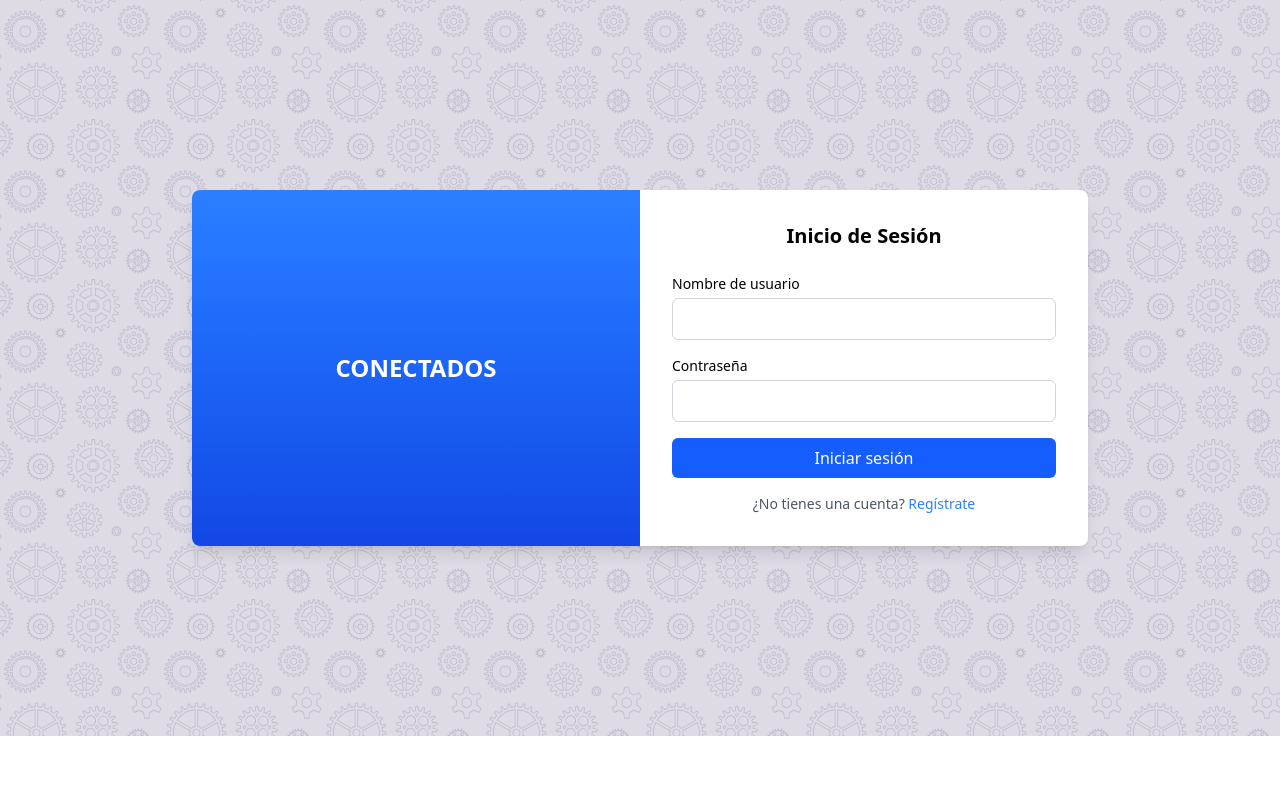
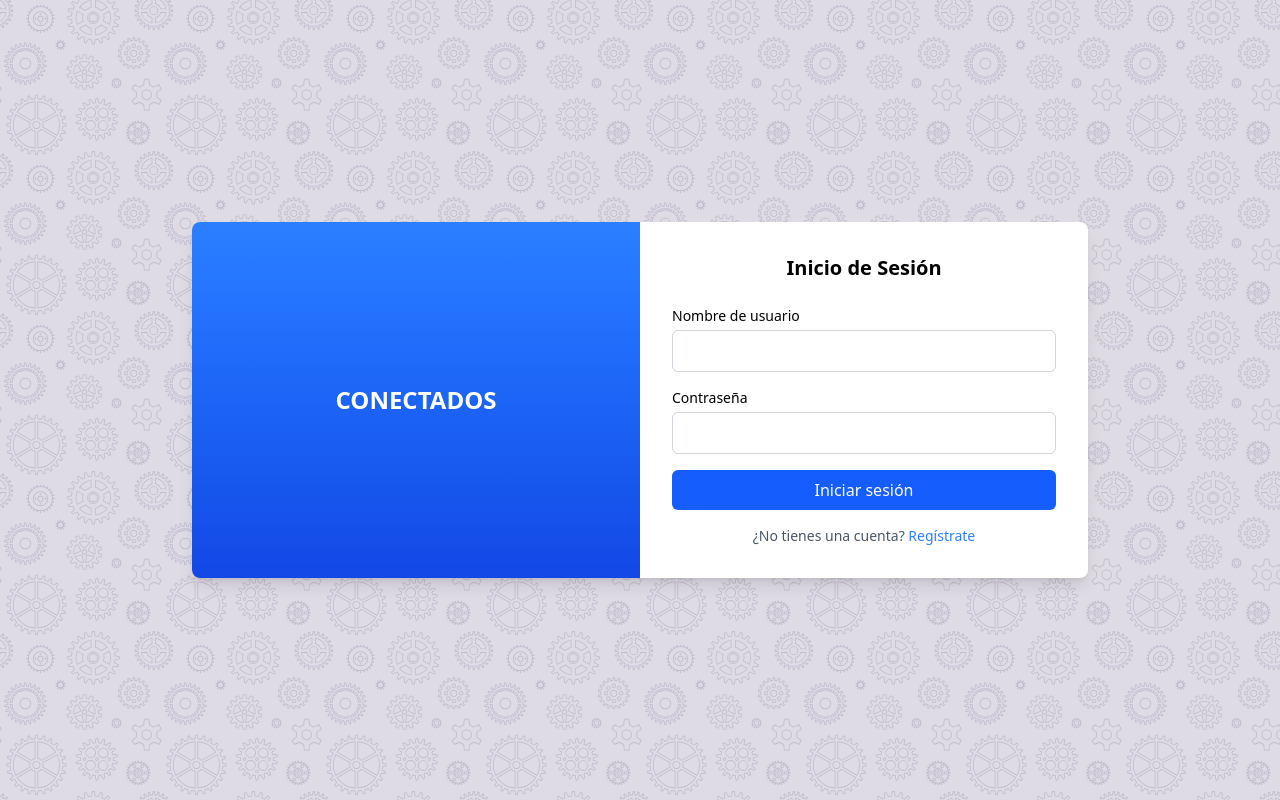
Before and after one commit to E7-I/conectados, a React (Vite) app in the folder client/: page /login in a window 1280 px wide. Built offline with nearby package versions, Linux system fonts and the light colour scheme.

Commit message:
Fix Login.tsx
Se modifica el hover de la página.

```diff
--- a/client/src/pages/Login.tsx
+++ b/client/src/pages/Login.tsx
@@ -41,7 +41,7 @@ const Login = () => {
   }
 
   return (
-    <div className="pattern-bg bg-cover bg-center min-h-[calc(100vh-4rem)] flex items-center justify-center p-4">
+    <div className="pattern-bg bg-cover bg-center min-h-dvh flex items-center justify-center p-4">
       <div className="flex flex-col md:flex-row w-full max-w-4xl rounded-lg shadow-lg overflow-hidden bg-white">
         {/* Panel Izquierdo */}
         <div className="w-full md:w-1/2 bg-linear-to-b from-blue-500 to-blue-700 flex items-center justify-center p-6 md:p-8">
```
